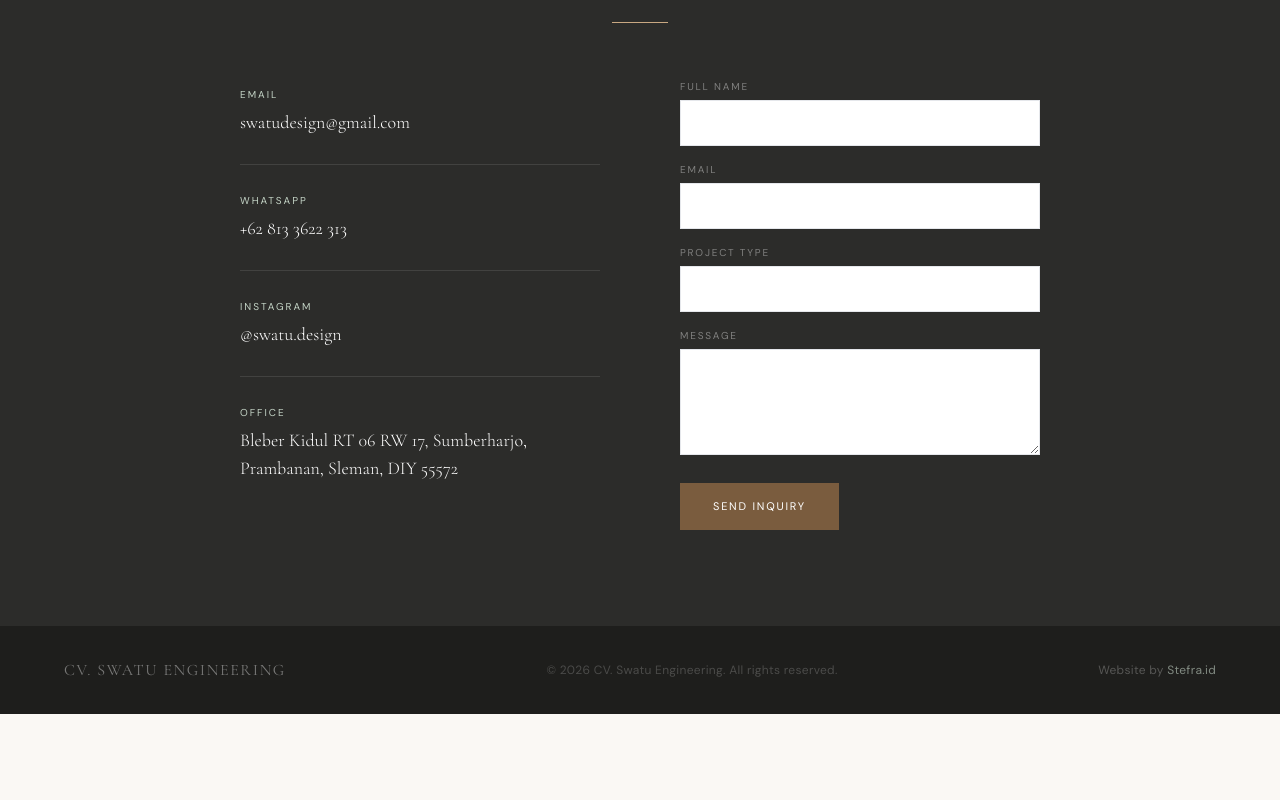
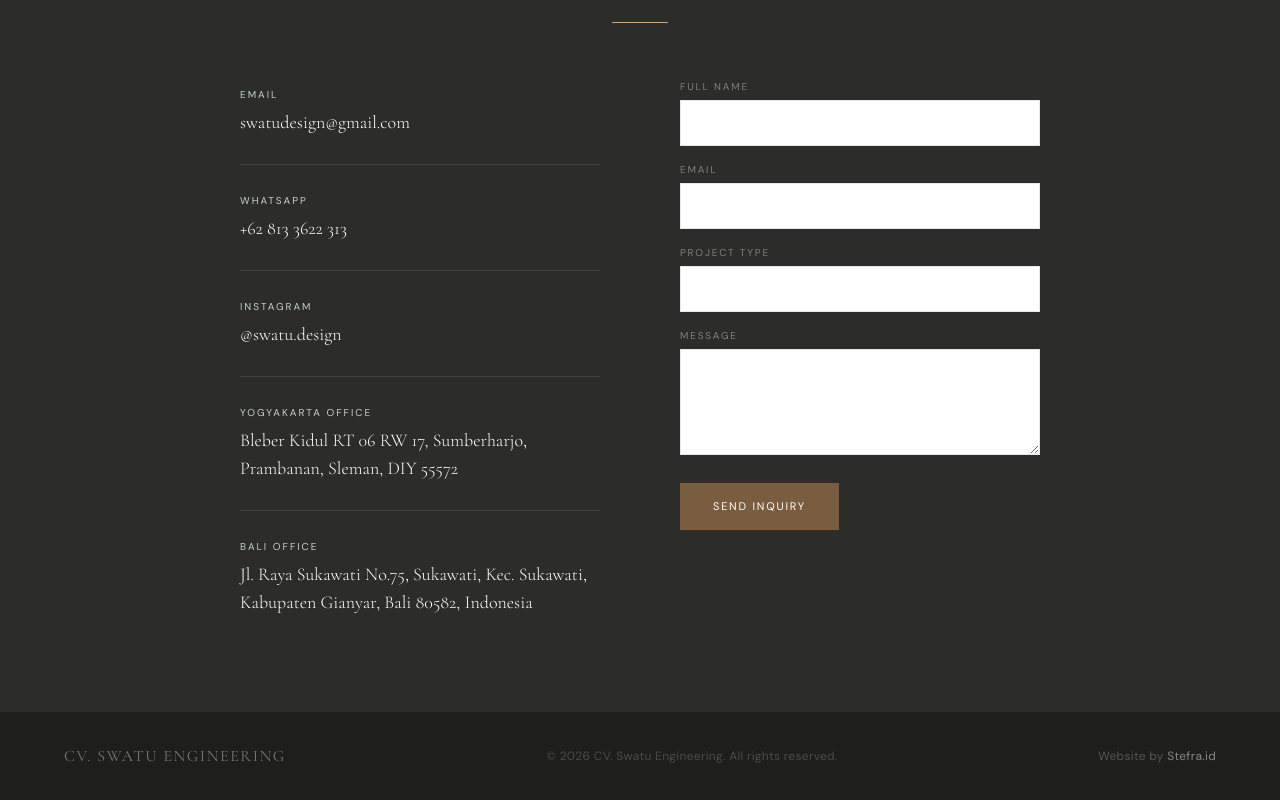
Before and after one commit to stefanuspet/swatu-web, a Next.js app: page / in a window 1280 px wide. Shown: the part 3313-4113 px from the top of the page. Before the commit the page ends 4027 px from the top, so only its background shows below. Built offline with nearby package versions, Linux system fonts and the light colour scheme; no server answers; the database is empty.

Commit message:
add address

```diff
--- a/components/Contact.tsx
+++ b/components/Contact.tsx
@@ -50,10 +50,16 @@ ${form.message}
       href: "https://instagram.com/swatu.design",
     },
     {
-      label: "Office",
+      label: "Yogyakarta Office",
       value:
         "Bleber Kidul RT 06 RW 17, Sumberharjo, Prambanan, Sleman, DIY 55572",
       href: "https://maps.google.com/?q=Sumberharjo+Prambanan+Sleman",
+    },
+    {
+      label: "Bali Office",
+      value:
+        "Jl. Raya Sukawati No.75, Sukawati, Kec. Sukawati, Kabupaten Gianyar, Bali 80582, Indonesia",
+      href: "https://maps.google.com/?q=Jl.+Raya+Sukawati+No.75+Sukawati+Gianyar+Bali",
     },
   ];
 
```
